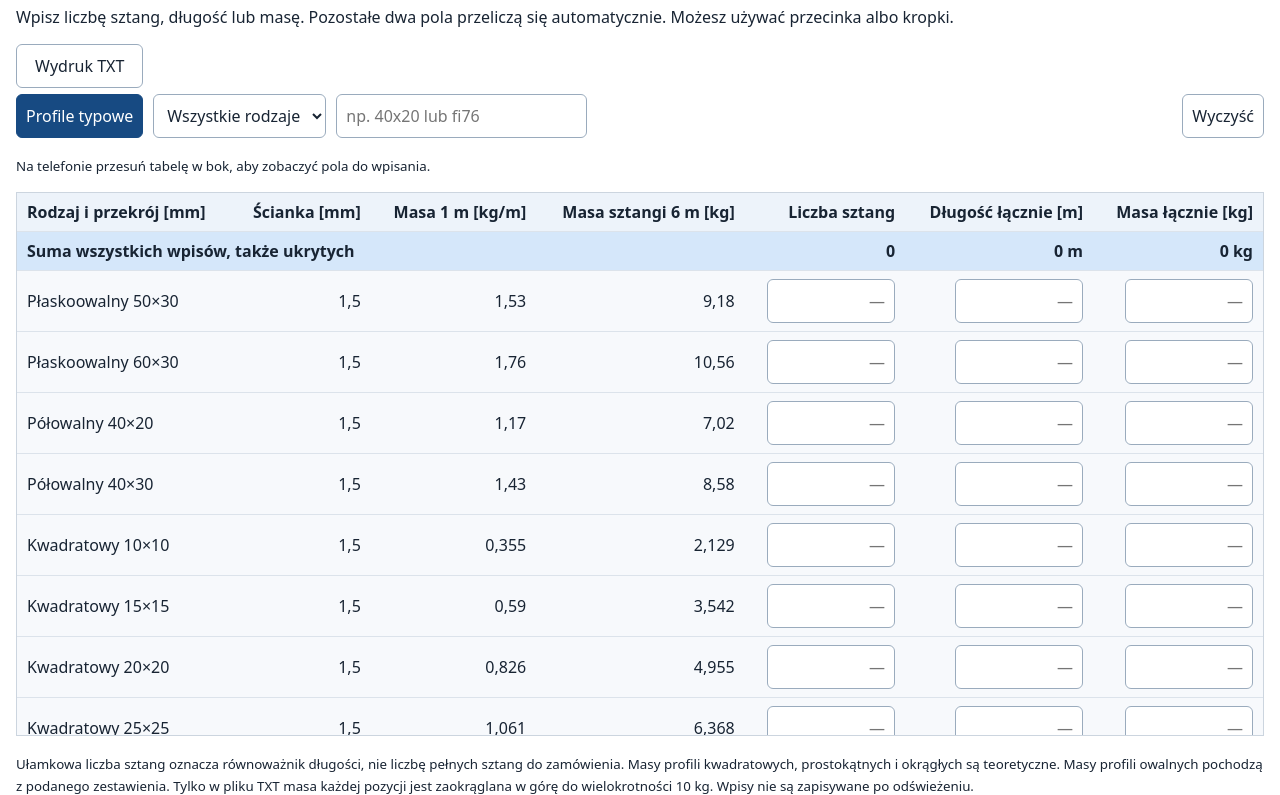
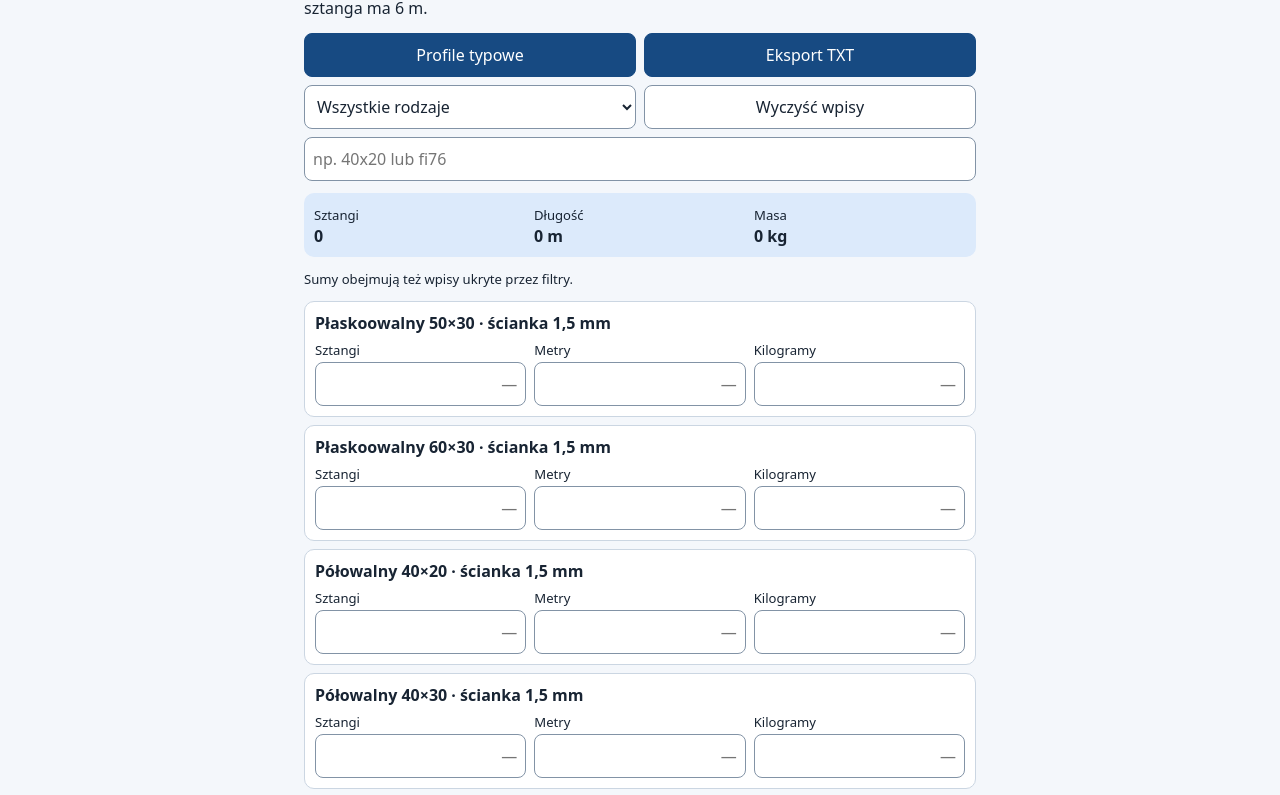
Before and after one commit to kamilschmidt-debug/kalkulator-stali-1.1, a plain HTML site: page index.html in a window 1280 px wide. Shown: the part 79-874 px from the top of the page. Drawn offline with Linux system fonts and the light colour scheme.

Commit message:
Update index.html

```diff
--- a/index.html
+++ b/index.html
@@ -10,70 +10,75 @@
   * { box-sizing: border-box; }
   body {
     margin: 0;
-    padding: max(16px, env(safe-area-inset-top))
-             max(16px, env(safe-area-inset-right))
-             max(16px, env(safe-area-inset-bottom))
-             max(16px, env(safe-area-inset-left));
+    padding: max(14px, env(safe-area-inset-top))
+             max(14px, env(safe-area-inset-right))
+             max(18px, env(safe-area-inset-bottom))
+             max(14px, env(safe-area-inset-left));
     font: 16px system-ui, sans-serif;
     color: #182433;
+    background: #f4f7fb;
+  }
+  main { max-width: 42rem; margin: 0 auto; }
+  h1 { margin: 0 0 8px; font-size: 1.45rem; }
+  .opis { margin: 0 0 14px; }
+  .filtry, .pola, .sumy { display: grid; gap: 8px; }
+  .filtry { grid-template-columns: repeat(2, minmax(0, 1fr)); }
+  .pelna { grid-column: 1 / -1; }
+  button, input, select {
+    width: 100%;
+    min-width: 0;
+    min-height: 44px;
+    padding: 8px;
+    border: 1px solid #8293a6;
+    border-radius: 8px;
+    background: #fff;
+    color: inherit;
+    font: inherit;
+  }
+  button { cursor: pointer; }
+  #wydruk, button[aria-pressed="true"] {
+    background: #174a82;
+    border-color: #174a82;
+    color: #fff;
+  }
+  .sumy, .pola { grid-template-columns: repeat(3, minmax(0, 1fr)); }
+  .sumy {
+    margin: 12px 0;
+    padding: 10px;
+    border-radius: 10px;
+    background: #dceafb;
+  }
+  .sumy div { min-width: 0; overflow-wrap: anywhere; }
+  .sumy strong { display: block; font-variant-numeric: tabular-nums; }
+  .podpis, .pola label { font-size: .82rem; }
+  .karta {
+    min-width: 0;
+    margin: 0 0 8px;
+    padding: 10px;
+    border: 1px solid #cbd6e2;
+    border-radius: 10px;
     background: #fff;
   }
-  h1 { font-size: 1.6rem; }
-  .filtry {
-    display: flex;
-    flex-wrap: wrap;
-    align-items: flex-end;
-    gap: 10px;
-    margin: 16px 0;
+  .karta h2 { margin: 0 0 7px; font-size: 1rem; overflow-wrap: anywhere; }
+  .pola label { display: grid; min-width: 0; gap: 3px; }
+  .pola input { text-align: right; font-size: 16px; }
+  .pola input:not(:placeholder-shown) { background: #e7f3ff; }
+  input[aria-invalid="true"] { outline: 2px solid #b42318; }
+  #komunikat:empty, [hidden] { display: none !important; }
+  #offline { font-size: .85rem; }
+  @media (max-width: 320px) {
+    .filtry { grid-template-columns: minmax(0, 1fr); }
   }
-  .przyciski-lewe { display: grid; gap: 6px; }
-  button, input, select {
-    font: inherit;
-    min-height: 44px;
-    padding: 7px 9px;
-    border: 1px solid #9aabbd;
-    border-radius: 6px;
-    color: inherit;
-    background: #fff;
-  }
-  button { cursor: pointer; }
-  button[aria-pressed="true"] {
-    background: #174a82;
-    color: white;
-    border-color: #174a82;
-  }
-  #szukaj { max-width: 100%; }
-  #wyczysc { margin-left: auto; }
-  #komunikat:empty { display: none; }
-  .tabela { overflow: auto; max-height: 68vh; border: 1px solid #ccd5df; }
-  table { width: 100%; border-collapse: separate; border-spacing: 0; }
-  thead { position: sticky; top: 0; z-index: 1; background: #edf3fa; }
-  th, td {
-    padding: 8px 10px;
-    border-bottom: 1px solid #dce3eb;
-    text-align: right;
-    white-space: nowrap;
-  }
-  th:first-child, td:first-child { text-align: left; }
-  .sumy th, .sumy td { background: #d5e7fa; font-weight: 700; }
-  tbody tr:nth-child(even) { background: #f7f9fc; }
-  td input { width: 8em; text-align: right; }
-  td input:not(:placeholder-shown) { background: #dff1ff; }
-  input[aria-invalid="true"] { outline: 2px solid #b42318; }
-  [hidden] { display: none !important; }
 </style>
 </head>
 <body>
 <main>
   <h1>Kalkulator masy profili stalowych</h1>
-<p>Wpisz liczbę sztang, długość lub masę. Pozostałe dwa pola przeliczą się
-   automatycznie. Możesz używać przecinka albo kropki.</p>
+  <p class="opis">Wpisz sztangi, metry lub kilogramy. Pozostałe pola przeliczą się automatycznie. Jedna sztanga ma 6 m.</p>
 
   <div class="filtry">
-  <div class="przyciski-lewe">
-    <button id="wydruk" type="button">Wydruk TXT</button>
     <button id="typowe" type="button" aria-pressed="true">Profile typowe</button>
-  </div>
+    <button id="wydruk" type="button">Eksport TXT</button>
     <select id="rodzaj" aria-label="Rodzaj profilu">
       <option value="">Wszystkie rodzaje</option>
       <option>Kwadratowy</option>
@@ -82,44 +87,25 @@
       <option>Płaskoowalny</option>
       <option>Półowalny</option>
     </select>
-  <input id="szukaj" type="search" aria-label="Szukaj profilu"
+    <button id="wyczysc" type="button">Wyczyść wpisy</button>
+    <input id="szukaj" class="pelna" type="search" aria-label="Szukaj profilu"
            placeholder="np. 40x20 lub fi76">
-  <button id="wyczysc" type="button">Wyczyść</button>
   </div>
 
+  <section aria-label="Podsumowanie wszystkich wpisów">
+    <div class="sumy">
+      <div><span class="podpis">Sztangi</span><strong id="suma-szt">0</strong></div>
+      <div><span class="podpis">Długość</span><strong id="suma-m">0 m</strong></div>
+      <div><span class="podpis">Masa</span><strong id="suma-kg">0 kg</strong></div>
+    </div>
+    <p class="podpis">Sumy obejmują też wpisy ukryte przez filtry.</p>
+  </section>
+
   <p id="komunikat" role="status"></p>
-<p id="brak" hidden>Brak profili pasujących do wybranych filtrów.</p>
-<p><small>Na telefonie przesuń tabelę w bok, aby zobaczyć pola do wpisania.</small></p>
+  <p id="offline" hidden>Gotowe do pracy bez internetu.</p>
+  <p id="brak" hidden>Brak pasujących profili. Spróbuj wyłączyć filtr „Profile typowe”.</p>
 
-<div class="tabela" tabindex="0" role="region" aria-label="Przewijana tabela profili">
-<table>
-  <thead>
-    <tr>
-      <th scope="col">Rodzaj i przekrój [mm]</th>
-      <th scope="col">Ścianka [mm]</th>
-      <th scope="col">Masa 1 m [kg/m]</th>
-      <th scope="col">Masa sztangi 6 m [kg]</th>
-      <th scope="col">Liczba sztang</th>
-      <th scope="col">Długość łącznie [m]</th>
-      <th scope="col">Masa łącznie [kg]</th>
-    </tr>
-    <tr class="sumy">
-      <th colspan="4" scope="row">Suma wszystkich wpisów, także ukrytych</th>
-      <td id="suma-szt">0</td>
-      <td id="suma-m">0 m</td>
-      <td id="suma-kg">0 kg</td>
-    </tr>
-  </thead>
-  <tbody id="wiersze"></tbody>
-</table>
-</div>
-
-<p><small>Ułamkowa liczba sztang oznacza równoważnik długości, nie liczbę
-  pełnych sztang do zamówienia. Masy profili kwadratowych, prostokątnych
-  i okrągłych są teoretyczne. Masy profili owalnych pochodzą z podanego
-  zestawienia. Tylko w pliku TXT masa każdej pozycji jest zaokrąglana
-  w górę do wielokrotności 10 kg. Wpisy nie są zapisywane po odświeżeniu.</small></p>
-<p id="offline" hidden><small>Gotowe do pracy bez internetu.</small></p>
+  <div id="profile" aria-label="Lista profili"></div>
 </main>
 
 <script>
@@ -128,7 +114,13 @@
 const $ = id => document.getElementById(id);
 const DLUGOSC = 6;
 const SCIANKI = [1, 1.5, 2, 3];
+const KLUCZE = ["szt", "m", "kg"];
 const profile = [];
+const widok = new Intl.NumberFormat("pl-PL", { maximumFractionDigits: 3 });
+const doPola = new Intl.NumberFormat("pl-PL", {
+  useGrouping: false,
+  maximumFractionDigits: 6
+});
 
 const typowe = new Set([
   ...[10, 15, 20, 25, 30, 35, 40, 45, 50, 55, 60]
@@ -143,7 +135,8 @@ const typowe = new Set([
 
 function dodaj(rodzaj, przekroj, t, kgNaM) {
   profile.push({
-    rodzaj, nazwa: `${rodzaj} ${przekroj}`, t, kgNaM,
+    rodzaj, przekroj, t, kgNaM,
+    nazwa: `${rodzaj} ${przekroj}`,
     typowy: t === 1.5 && typowe.has(`${rodzaj}|${przekroj}`),
     wpisany: false, szt: 0, m: 0, kg: 0
   });
@@ -162,7 +155,6 @@ const masaZPola = pole => pole * 7850 / 1e6;
 
 function dodajCzworokat(rodzaj, a, b) {
   for (const t of SCIANKI) {
-    // Teoretyczne promienie naroży: zewnętrzny 2t, wewnętrzny t.
     const pole = a * b - (a - 2 * t) * (b - 2 * t)
       - (4 - Math.PI) * 3 * t ** 2;
     dodaj(rodzaj, `${a}×${b}`, t, masaZPola(pole));
@@ -186,19 +178,12 @@ for (const d of srednice.sort((a, b) => a - b)) {
   }
 }
 
-const widok = new Intl.NumberFormat("pl-PL", { maximumFractionDigits: 3 });
-const doPola = new Intl.NumberFormat("pl-PL", {
-  useGrouping: false, maximumFractionDigits: 6
-});
-
 function obliczSumy(lista) {
-  let szt = 0, m = 0, kg = 0;
+  const suma = { szt: 0, m: 0, kg: 0 };
   for (const p of lista) {
-    szt += p.szt;
-    m += p.m;
-    kg += p.kg;
+    for (const klucz of KLUCZE) suma[klucz] += p[klucz];
   }
-  return { szt, m, kg };
+  return suma;
 }
 
 function aktualizujSumy() {
@@ -208,50 +193,24 @@ function aktualizujSumy() {
   $("suma-kg").textContent = `${widok.format(kg)} kg`;
 }
 
-function stworzWiersz(p) {
-  p.tr = $("wiersze").insertRow();
-  p.pola = {};
-
-  for (const tekst of [
-    p.nazwa, widok.format(p.t), widok.format(p.kgNaM),
-    widok.format(p.kgNaM * DLUGOSC)
-  ]) {
-    p.tr.insertCell().textContent = tekst;
-  }
-
-  for (const [klucz, etykieta] of [
-    ["szt", "Liczba sztang"],
-    ["m", "Długość łącznie w metrach"],
-    ["kg", "Masa łącznie w kilogramach"]
-  ]) {
-    const input = document.createElement("input");
-    input.type = "text";
-    input.inputMode = "decimal";
-    input.autocomplete = "off";
-    input.placeholder = "—";
-    input.setAttribute("aria-label",
-      `${etykieta}: ${p.nazwa}, ${widok.format(p.t)} mm`);
-    p.tr.insertCell().append(input);
-    p.pola[klucz] = input;
-    input.addEventListener("input", () => przelicz(p, klucz));
-  }
-}
-
 function przelicz(p, zrodlo) {
   $("komunikat").textContent = "";
   const tekst = p.pola[zrodlo].value.replace(/\s/g, "");
   const n = Number(tekst.replace(",", "."));
   const m = zrodlo === "m" ? n : zrodlo === "szt" ? n * DLUGOSC : n / p.kgNaM;
-  const szt = zrodlo === "szt" ? n : m / DLUGOSC;
-  const kg = zrodlo === "kg" ? n : m * p.kgNaM;
-  const wyniki = { szt, m, kg };
+  const wyniki = {
+    szt: zrodlo === "szt" ? n : m / DLUGOSC,
+    m,
+    kg: zrodlo === "kg" ? n : m * p.kgNaM
+  };
   const poprawne = /^(?:\d+(?:[.,]\d*)?|[.,]\d+)$/.test(tekst)
     && Object.values(wyniki).every(Number.isFinite);
 
   p.wpisany = poprawne;
   p.zrodlo = zrodlo;
 
-  for (const [klucz, input] of Object.entries(p.pola)) {
+  for (const klucz of KLUCZE) {
+    const input = p.pola[klucz];
     input.removeAttribute("aria-invalid");
     p[klucz] = poprawne ? wyniki[klucz] : 0;
     if (klucz !== zrodlo) input.value = poprawne ? doPola.format(p[klucz]) : "";
@@ -263,103 +222,135 @@ function przelicz(p, zrodlo) {
   aktualizujSumy();
 }
 
-profile.forEach(stworzWiersz);
-
 function normalizuj(s) {
   return s.toLowerCase().replace(/×/g, "x").replace(/[ø⌀]/g, "fi")
     .replace(/,/g, ".").replace(/\s/g, "");
 }
 
+function stworzKarte(p, i) {
+  const karta = document.createElement("section");
+  karta.className = "karta";
+  const tytul = document.createElement("h2");
+  tytul.id = `profil-${i}`;
+  tytul.textContent = `${p.nazwa} · ścianka ${widok.format(p.t)} mm`;
+  karta.setAttribute("aria-labelledby", tytul.id);
+
+  const pola = document.createElement("div");
+  pola.className = "pola";
+  p.pola = {};
+
+  for (const [klucz, opis] of [["szt", "Sztangi"], ["m", "Metry"], ["kg", "Kilogramy"]]) {
+    const etykieta = document.createElement("label");
+    const podpis = document.createElement("span");
+    podpis.id = `${tytul.id}-${klucz}`;
+    podpis.textContent = opis;
+
+    const input = document.createElement("input");
+    input.type = "text";
+    input.inputMode = "decimal";
+    input.autocomplete = "off";
+    input.placeholder = "—";
+    input.setAttribute("aria-labelledby", `${podpis.id} ${tytul.id}`);
+    input.addEventListener("input", () => przelicz(p, klucz));
+
+    etykieta.append(podpis, input);
+    pola.append(etykieta);
+    p.pola[klucz] = input;
+  }
+
+  karta.append(tytul, pola);
+  p.karta = karta;
+  p.szukany = normalizuj(`${p.nazwa}×${p.t}`);
+  return karta;
+}
+
+const karty = document.createDocumentFragment();
+profile.forEach((p, i) => karty.append(stworzKarte(p, i)));
+$("profile").append(karty);
+
 function filtruj() {
   const tylkoTypowe = $("typowe").getAttribute("aria-pressed") === "true";
+  const rodzaj = $("rodzaj").value;
   const zapytanie = normalizuj($("szukaj").value);
-  const wybranyRodzaj = $("rodzaj").value;
   let widoczne = 0;
 
   for (const p of profile) {
-    p.tr.hidden = (tylkoTypowe && !p.typowy)
-      || (wybranyRodzaj !== "" && p.rodzaj !== wybranyRodzaj)
-      || !normalizuj(`${p.nazwa}×${p.t}`).includes(zapytanie);
-    if (!p.tr.hidden) widoczne++;
+    p.karta.hidden = (tylkoTypowe && !p.typowy)
+      || (rodzaj !== "" && p.rodzaj !== rodzaj)
+      || !p.szukany.includes(zapytanie);
+    if (!p.karta.hidden) widoczne++;
   }
   $("brak").hidden = widoczne !== 0;
 }
 
 $("typowe").addEventListener("click", () => {
-  const wlaczony = $("typowe").getAttribute("aria-pressed") === "true";
-  $("typowe").setAttribute("aria-pressed", String(!wlaczony));
+  const przycisk = $("typowe");
+  const wlaczony = przycisk.getAttribute("aria-pressed") === "true";
+  przycisk.setAttribute("aria-pressed", String(!wlaczony));
   filtruj();
 });
+$("rodzaj").addEventListener("change", filtruj);
 $("szukaj").addEventListener("input", filtruj);
-$("rodzaj").addEventListener("change", filtruj);
 
 $("wyczysc").addEventListener("click", () => {
   for (const p of profile) {
     p.wpisany = false;
-    for (const [klucz, input] of Object.entries(p.pola)) {
+    for (const klucz of KLUCZE) {
       p[klucz] = 0;
-      input.value = "";
-      input.removeAttribute("aria-invalid");
+      p.pola[klucz].value = "";
+      p.pola[klucz].removeAttribute("aria-invalid");
     }
   }
   $("komunikat").textContent = "";
   aktualizujSumy();
 });
 
-function dataDoNazwy() {
-  const teraz = new Date();
-  const dwieCyfry = n => String(n).padStart(2, "0");
-  return [
-    teraz.getFullYear(),
-    dwieCyfry(teraz.getMonth() + 1),
-    dwieCyfry(teraz.getDate())
-  ].join("-");
-}
-
 function masaDoWydruku(p) {
   const dziesiatki = p.kg / 10;
   const najblizsza = Math.round(dziesiatki);
 
-  // Nie doliczaj 10 kg za sam błąd zapisu liczby zmiennoprzecinkowej.
+  // Nie doliczaj 10 kg z powodu błędu zapisu liczby zmiennoprzecinkowej.
   if (p.zrodlo !== "kg" && najblizsza > 0 &&
-      Math.abs(dziesiatki - najblizsza) <=
-        2 * Number.EPSILON * najblizsza) {
+      Math.abs(dziesiatki - najblizsza) <= 2 * Number.EPSILON * najblizsza) {
     return najblizsza * 10;
   }
-
   return Math.ceil(dziesiatki) * 10;
 }
 
+function dataDoNazwy() {
+  const teraz = new Date();
+  const dwa = n => String(n).padStart(2, "0");
+  return `${teraz.getFullYear()}-${dwa(teraz.getMonth() + 1)}-${dwa(teraz.getDate())}`;
+}
+
 $("wydruk").addEventListener("click", () => {
-  if ($("wiersze").querySelector('[aria-invalid="true"]')) {
-    $("komunikat").textContent =
-      "Przed eksportem popraw błędne wpisy, także te ukryte przez filtry.";
+  if ($("profile").querySelector('[aria-invalid="true"]')) {
+    $("komunikat").textContent = "Popraw błędne wpisy, także te ukryte przez filtry.";
     return;
   }
 
   const wpisane = profile.filter(p => p.wpisany);
-  if (wpisane.length === 0) {
-    $("komunikat").textContent =
-      "Wpisz poprawną liczbę sztang, długość lub masę, aby utworzyć plik.";
+  if (!wpisane.length) {
+    $("komunikat").textContent = "Uzupełnij co najmniej jedno pole przed eksportem.";
     return;
   }
 
   let kgZamowienia = 0;
   const wiersze = wpisane.map(p => {
-    const kgPoZaokragleniu = masaDoWydruku(p);
-    kgZamowienia += kgPoZaokragleniu;
-    return `${p.nazwa} mm | ścianka ${doPola.format(p.t)} mm | masa ${doPola.format(kgPoZaokragleniu)} kg`;
+    const kg = masaDoWydruku(p);
+    kgZamowienia += kg;
+    return `${p.nazwa} mm | ścianka ${doPola.format(p.t)} mm | masa ${doPola.format(kg)} kg`;
   });
 
   const { szt, m, kg } = obliczSumy(wpisane);
   wiersze.push(
     "",
     "PODSUMOWANIE ZAMÓWIENIA",
-    `Liczba pozycji profili: ${doPola.format(wpisane.length)}`,
+    `Liczba pozycji profili: ${wpisane.length}`,
     `Łączna liczba sztang (równoważnik sztang 6 m): ${doPola.format(szt)} szt.`,
     `Łączna długość: ${doPola.format(m)} m`,
     `Łączna masa przed zaokrągleniem: ${doPola.format(kg)} kg`,
-    `Łączna masa zamówienia (po zaokrągleniu każdej pozycji): ${doPola.format(kgZamowienia)} kg`
+    `Łączna masa po zaokrągleniu każdej pozycji: ${doPola.format(kgZamowienia)} kg`
   );
 
   const nazwa = `zamowienie_stal_${dataDoNazwy()}.txt`;
@@ -374,7 +365,7 @@ $("wydruk").addEventListener("click", () => {
   link.click();
   link.remove();
   setTimeout(() => URL.revokeObjectURL(adres), 30000);
-  $("komunikat").textContent = `Plik do pobrania: ${nazwa}`;
+  $("komunikat").textContent = `Plik TXT: ${nazwa}`;
 });
 
 filtruj();
```
Lines whose indentation alone changed are shown as unchanged.
